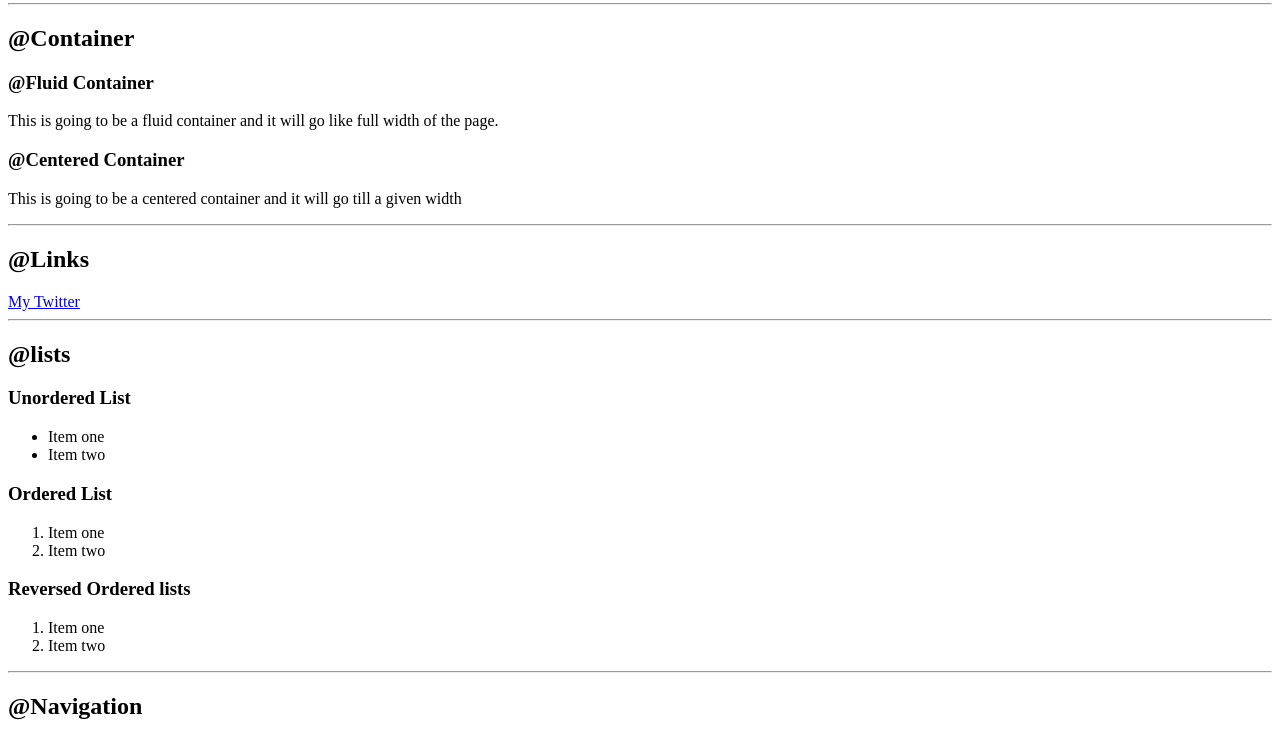
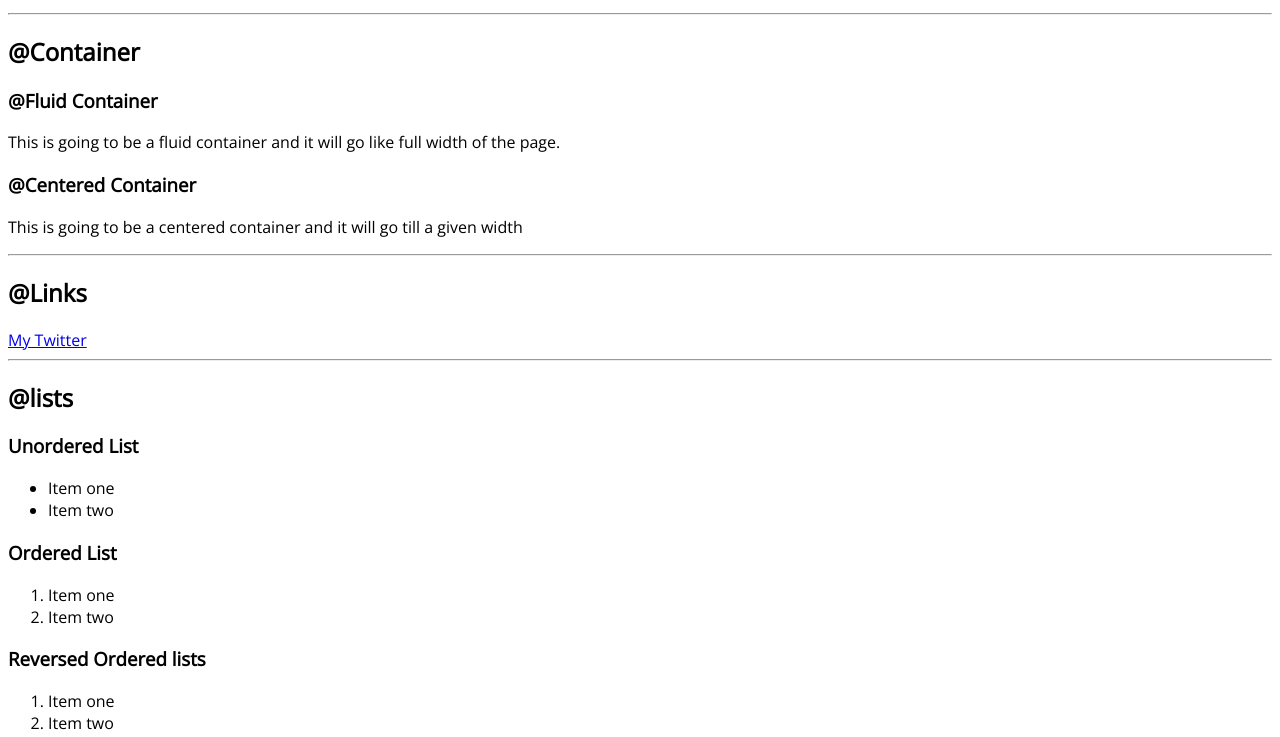
Before and after one commit to dubeyaditya29/Component-library, a plain HTML site: page index.html in a window 1280 px wide. Shown: the part 111-848 px from the top of the page. Drawn offline with nearby package versions, Linux system fonts and the light colour scheme.

Commit message:
upto css fonts

```diff
--- a/index.html
+++ b/index.html
@@ -4,6 +4,7 @@
     <meta charset="UTF-8">
     <meta http-equiv="X-UA-Compatible" content="IE=edge">
     <meta name="viewport" content="width=device-width, initial-scale=1.0">
+    <link href="style.css" rel="stylesheet"/>
     <title>Components Library</title>
 </head>
 <body>
--- /dev/null
+++ b/style.css
@@ -0,0 +1,5 @@
+@import url("https://fonts.googleapis.com/css2?family=Open+Sans&display=swap");
+
+body {
+  font-family: "Open Sans", sans-serif;
+}
```
